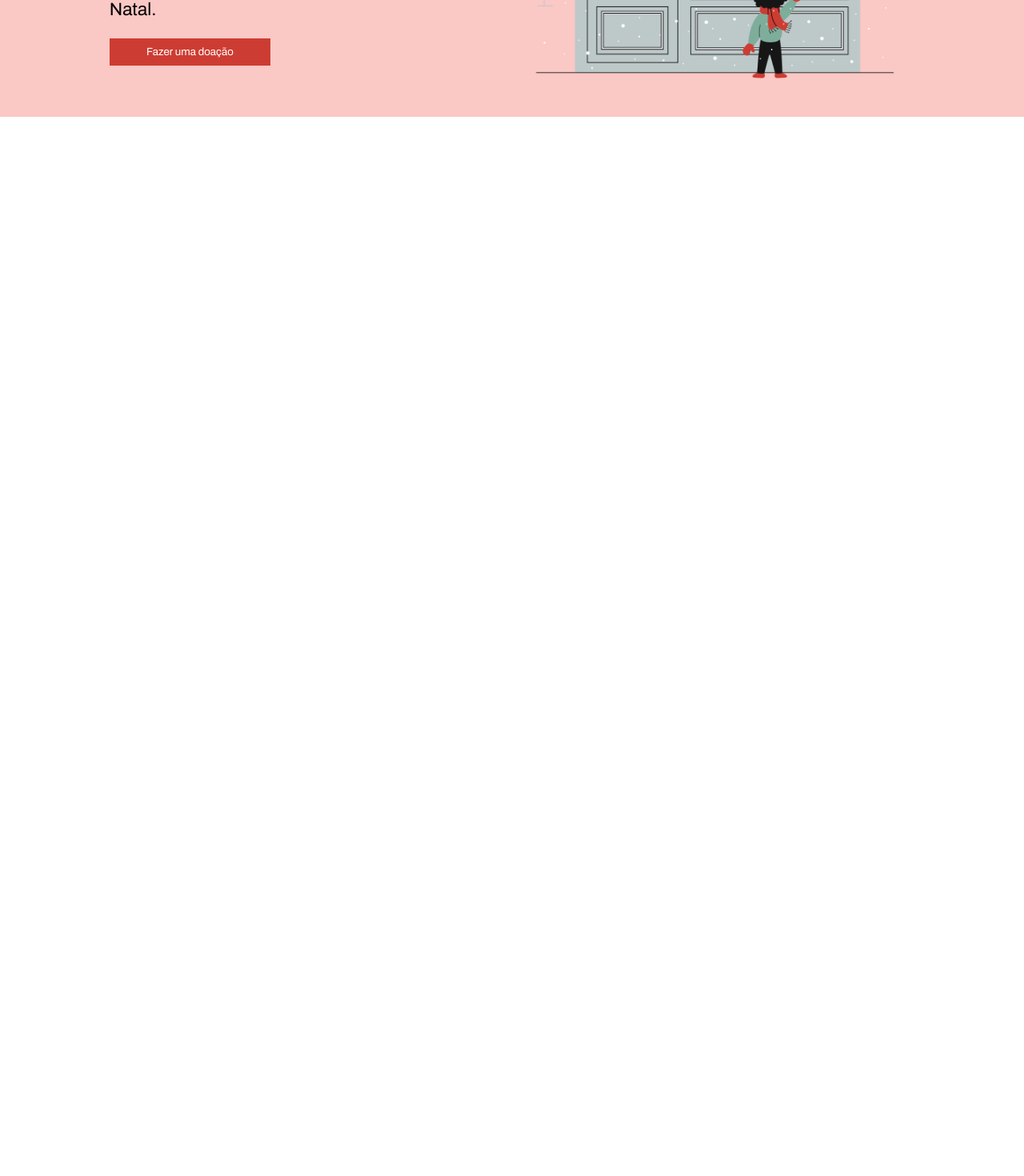
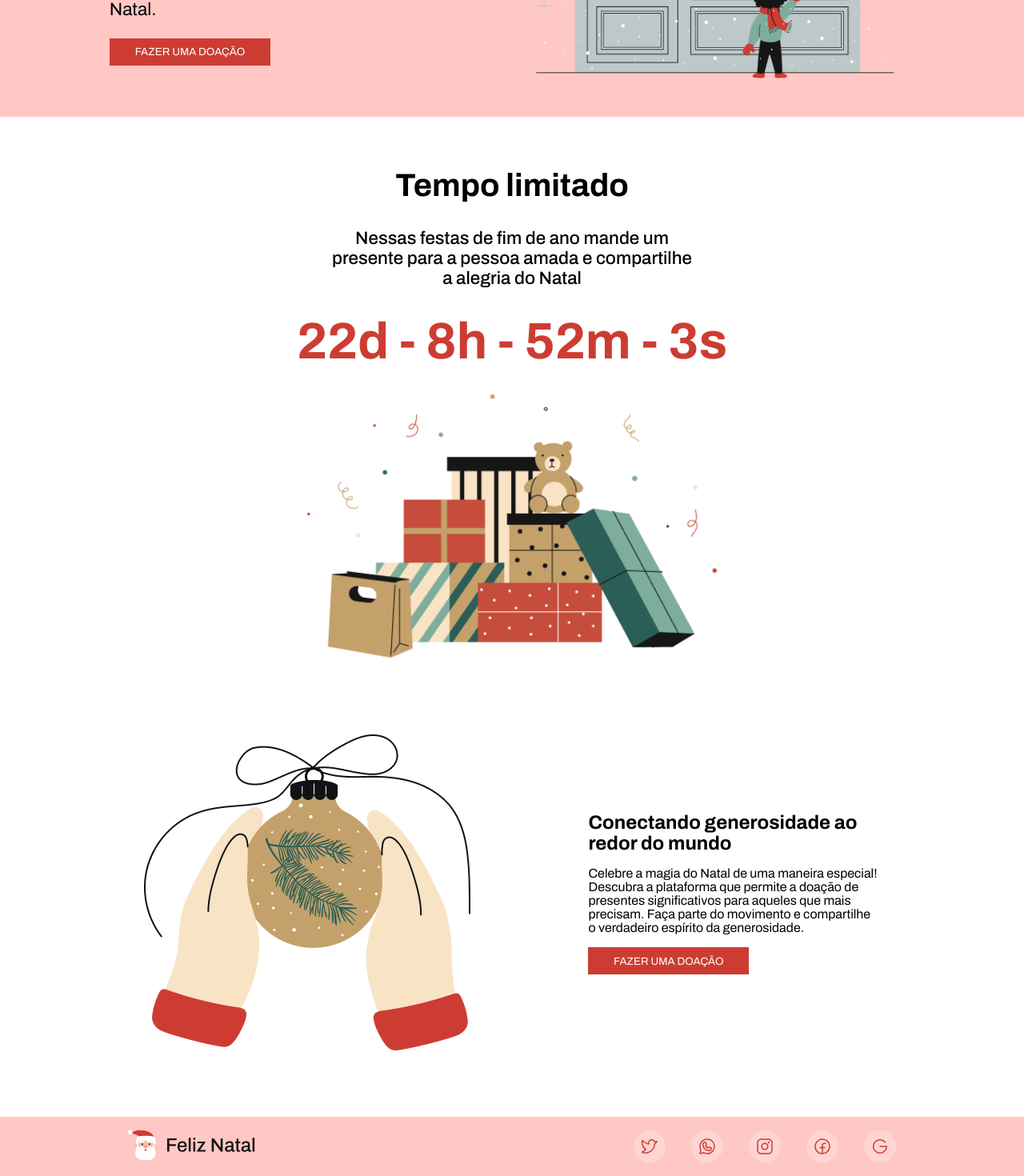
Before and after one commit to fmascena-dev/DesafiosColab, a Vue app in the folder Desafio10/: page / in a window 1280 px wide. Shown: the part 256-1726 px from the top of the page at 80% size. Before the commit the page ends 800 px from the top, so only its background shows below. Built offline with nearby package versions, Linux system fonts and the light colour scheme.

Commit message:
finalizado

```diff
--- a/Desafio10/src/App.vue
+++ b/Desafio10/src/App.vue
@@ -1,11 +1,19 @@
 <script setup>
 
+import Cronometro from './components/Cronometro.vue';
+import Doacao from './components/Doacao.vue';
+import Footer from './components/Footer.vue';
 import Inicio from './components/Inicio.vue';
 
 </script>
 
 <template>
- <Inicio/>
+
+ <Inicio />
+ <Cronometro />
+ <Doacao />
+ <Footer />
+
 </template>
 
 <style scoped lang="scss">
--- a/Desafio10/src/components/Cronometro.vue
+++ b/Desafio10/src/components/Cronometro.vue
@@ -41,31 +41,70 @@ onUnmounted(() => {
 
 <template>
   <main>
-    <section>
-      <div>
+    <section class="section-main">
+      <div class="primeiro">
         <h2>Tempo limitado</h2>
         <p>
           Nessas festas de fim de ano mande um presente para a pessoa amada e
           compartilhe a alegria do Natal
         </p>
-        <p>
-            <span>{{ days }}d</span> -
-            <span>{{ hours }}</span> -
-            <span>{{ minutes }}</span> -
-            <span>{{ seconds }}</span>
+        <p class="timer">
+          <span>{{ days }}d - </span>
+          <span>{{ hours }}h - </span>
+          <span>{{ minutes }}m - </span>
+          <span>{{ seconds }}s</span>
         </p>
-        <img src="../assets/presentes.png" alt="imagem de presentes de Natal">
-      </div>
-      <div>
-        <figure>
-            <img src="../assets/decoracao.png" alt="Colocando decoração">
-        </figure>
-        <div>
-            <h2>Conectando generosidade ao redor do mundo</h2>
-            <p>Celebre a magia do Natal de uma maneira especial! Descubra a plataforma que permite a doação de presentes significativos para aqueles que mais precisam. Faça parte do movimento e compartilhe o verdadeiro espírito da generosidade.</p>
-        </div>
+        <img src="../assets/presentes.png" alt="imagem de presentes de Natal" />
       </div>
     </section>
   </main>
 </template>
-<style lang="scss"></style>
+<style scoped lang="scss">
+main {
+  display: flex;
+  align-items: center;
+  justify-content: center;
+}
+
+.section-main {
+  display: flex;
+  flex-direction: column;
+  align-items: center;
+  text-align: center;
+  gap: 4rem;
+  width: 80%;
+
+  .primeiro {
+    display: flex;
+    flex-direction: column;
+    align-items: center;
+    padding: 4rem 0;
+    gap: 2rem;
+    width: 100%;
+
+    h2 {
+      font-size: 2.5rem;
+    }
+
+    p {
+      font-size: 1.4rem;
+      width: 45%;
+      font-weight: 500;
+    }
+
+    .timer {
+      width: 70%;
+      font-weight: bold;
+
+      span {
+        font-size: 4rem;
+        color: rgba(205, 60, 50, 1);
+      }
+    }
+
+    img {
+      width: 50%;
+    }
+  }
+}
+</style>
--- a/Desafio10/src/components/Doacao.vue
+++ b/Desafio10/src/components/Doacao.vue
@@ -2,4 +2,59 @@
 </script>
 
 <template>
+    <section>
+        <div class="segundo">
+        <figure>
+          <img
+            src="../assets/decoracao.png"
+            alt="Colocando decoração"
+            class="presente"
+          />
+        </figure>
+        <div class="conect">
+          <h2>Conectando generosidade ao redor do mundo</h2>
+          <p>
+            Celebre a magia do Natal de uma maneira especial! Descubra a
+            plataforma que permite a doação de presentes significativos para
+            aqueles que mais precisam. Faça parte do movimento e compartilhe o
+            verdadeiro espírito da generosidade.
+          </p>
+          <button class="btn">FAZER UMA DOAÇÃO</button>
+        </div>
+      </div>
+    </section>
 </template>
+
+<style lang="scss" scoped>
+.segundo {
+  display: flex;
+  justify-content: space-evenly;
+  align-items: center;
+  padding: 2rem;
+  margin-bottom: 3rem;
+
+  .conect {
+    display: flex;
+    flex-direction: column;
+    width: 30%;
+    gap: 1rem;
+    text-align: left;
+  }
+
+  .btn {
+    background-color: rgb(205, 60, 50);
+    color: white;
+    border: none;
+    width: 55%;
+    padding: 0.6rem 1.2rem;
+    cursor: pointer;
+    transition: background-color 0.3s ease;
+
+    &:hover {
+      background-color: rgb(255, 0, 0);
+      text-decoration: underline;
+      box-shadow: 1px 1px 10px 1px #000;
+    }
+  }
+}
+</style>
--- a/Desafio10/src/components/Footer.vue
+++ b/Desafio10/src/components/Footer.vue
@@ -1,5 +1,38 @@
-<script setup>
-</script>
+<script setup></script>
 
 <template>
+  <footer>
+    <figure>
+      <img src="../assets/logo2.svg" alt="logo de natal" />
+    </figure>
+    <div class="redes">
+      <figure class="redes-sociais">
+        <img src="../assets/logo-twitter.svg" alt="icon twitter" />
+        <img src="../assets/logo-whatsapp2.svg" alt="icon whatsapp" />
+        <img src="../assets/logo-instagram.svg" alt="icon instagram" />
+        <img src="../assets/logo-facebook.svg" alt="icon facebook" />
+        <img src="../assets/logo-google.svg" alt="icon google" />
+      </figure>
+    </div>
+  </footer>
 </template>
+
+<style scoped lang="scss">
+footer {
+  background-color: #ffc8c5;
+  display: flex;
+  justify-content: space-between;
+  align-items: center;
+  padding: 1rem 10rem;
+
+  .redes {
+    display: flex;
+    align-items: center;
+
+    .redes-sociais {
+      display: flex;
+      gap: 2rem;
+    }
+  }
+}
+</style>
--- a/Desafio10/src/components/Inicio.vue
+++ b/Desafio10/src/components/Inicio.vue
@@ -12,7 +12,7 @@ import logo from '../assets/logo2.svg';
           Nessas festas de fim de ano mande um presente para a pessoa amada e
           compartilhe a alegria do Natal.
         </p>
-        <button class="btn">Fazer uma doação</button>
+        <button class="btn">FAZER UMA DOAÇÃO</button>
       </div>
       <div class="loja">
         <img src="../assets/loja.png" alt="imagem de loja" />
@@ -25,7 +25,7 @@ header {
   display: flex;
   align-items: center;
   justify-content: center;
-  background-color: #fac8c5;
+  background-color: #ffc8c5;
   padding: 3rem 5rem;
 }
 
```
Also changed, not shown: Desafio10/src/assets/logo-whatsapp2.svg (added), Desafio10/src/assets/logo-wpp.svg (deleted).
